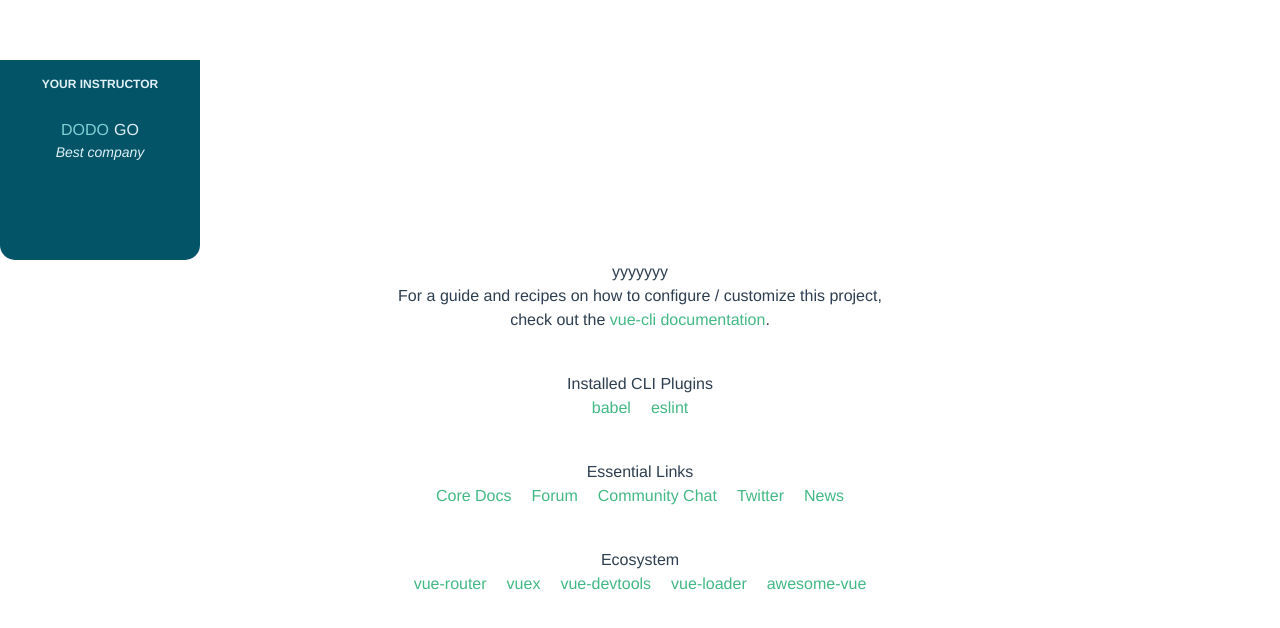
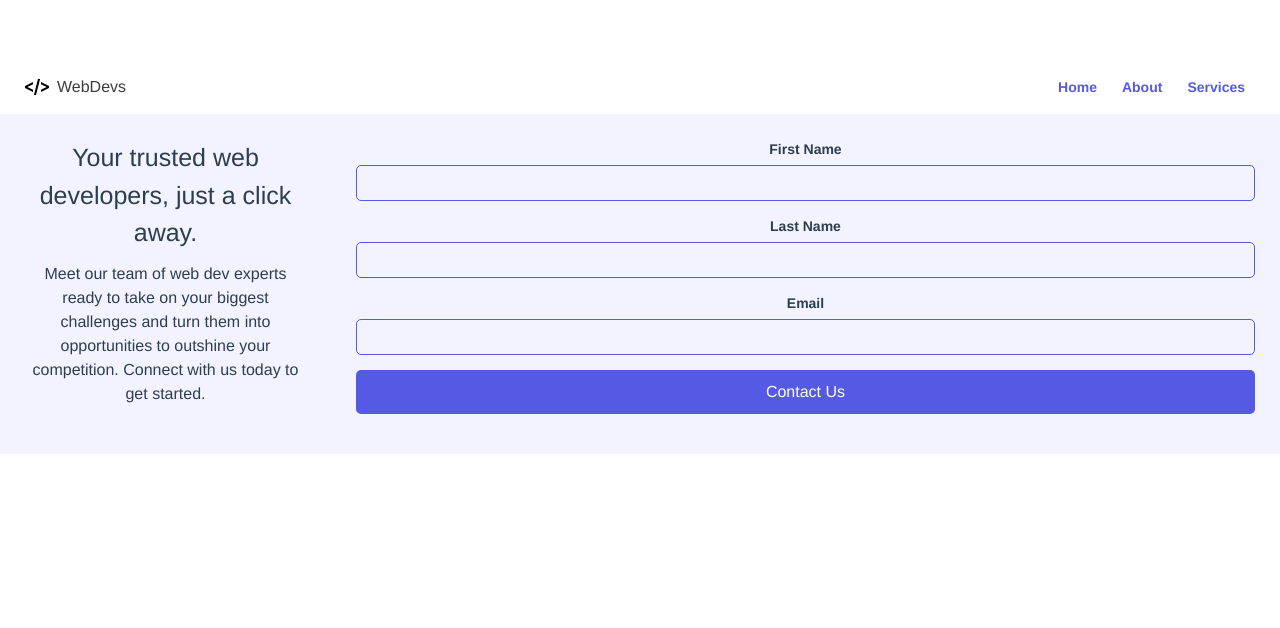
Before and after one commit to ga676005/Vue, a Vue app: page / in a window 1280 px wide. Shown: the top 628 px of the page. Built offline with nearby package versions, Linux system fonts and the light colour scheme.

Commit message:
Migrate content from scrimba to local environment

```diff
--- a/public/index.html
+++ b/public/index.html
@@ -17,6 +17,7 @@
     <strong>We're sorry but <%= htmlWebpackPlugin.options.title %> doesn't work properly without JavaScript enabled. Please enable it to continue.</strong>
   </noscript>
   <div id="app"></div>
+
   <!-- built files will be auto injected -->
 </body>
 
--- a/src/App.vue
+++ b/src/App.vue
@@ -1,18 +1,33 @@
 <template>
   <div id="app">
-    <Card name="Dodo Go" company="Best company" />
-    <HelloWorld msg="yyyyyyy" />
+    <Navigation />
+
+    <div class="hero-box">
+      <div class="hero-box-left">
+        <LargeText />
+        <MediumText />
+      </div>
+
+      <div class="hero-box-right">
+        <MyForm />
+      </div>
+    </div>
   </div>
 </template>
 
 <script>
-import Card from "./components/Card.vue";
-import HelloWorld from "./components/HelloWorld.vue";
+import MyForm from "./components/MyForm.vue";
+import Navigation from "./components/Navigation.vue";
+import LargeText from "./components/LargeText.vue";
+import MediumText from "./components/MediumText.vue";
+
 export default {
   name: "App",
   components: {
-    Card,
-    HelloWorld,
+    MyForm,
+    Navigation,
+    LargeText,
+    MediumText,
   },
 };
 </script>
@@ -26,4 +41,21 @@ export default {
   color: #2c3e50;
   margin-top: 60px;
 }
+body {
+  background: #fff;
+  color: #777;
+}
+
+.hero-box {
+  background: #f3f3ff;
+  display: flex;
+}
+.hero-box-left {
+  width: 400px;
+  margin: 25px;
+}
+.hero-box-right {
+  width: 100%;
+  margin: 25px;
+}
 </style>
--- a/src/components/Card.vue
+++ b/src/components/Card.vue
@@ -12,6 +12,8 @@
 
 <script>
 const UserCircle = require("./UserCircle");
+// 寫require沒用
+import UserCircle from "./UserCircle";
 
 export default {
   // module.exports = 改成 export default
--- /dev/null
+++ b/src/components/InputField.vue
@@ -0,0 +1,27 @@
+<template>
+  <div class="input-wrapper">
+    <label :for="id">{{ label }}</label>
+    <input type="text" :id="id" />
+  </div>
+</template>
+<script>
+export default {
+  props: {
+    label: String,
+    id: String,
+  },
+};
+</script>
+<style scoped>
+.input-wrapper > label {
+  font-size: 14px;
+  font-weight: bold;
+  margin-bottom: 5px;
+}
+.input-wrapper > input {
+  background: transparent;
+  border: 1px solid #555ae4;
+  border-radius: 5px;
+  padding: 5px;
+}
+</style>
--- /dev/null
+++ b/src/components/LargeText.vue
@@ -0,0 +1,9 @@
+<template>
+  <p class="large-text">Your trusted web developers, just a click away.</p>
+</template>
+<style scoped>
+.large-text {
+  font-size: 25px;
+  line-height: 1.5em;
+}
+</style>
--- /dev/null
+++ b/src/components/MediumText.vue
@@ -0,0 +1,12 @@
+<template>
+  <p class="medium-text">
+    Meet our team of web dev experts ready to take on your biggest challenges
+    and turn them into opportunities to outshine your competition. Connect with
+    us today to get started.
+  </p>
+</template>
+<style scoped>
+.medium-text {
+  margin-top: 10px;
+}
+</style>
--- /dev/null
+++ b/src/components/MyForm.vue
@@ -0,0 +1,44 @@
+<template>
+  <form method="post" action="#">
+    <InputField
+      v-for="input in inputs"
+      :label="input.label"
+      :id="input.id"
+      :key="input.id"
+    />
+    <div class="input-wrapper">
+      <button>Contact Us</button>
+    </div>
+  </form>
+</template>
+<script>
+import InputField from "./InputField";
+
+export default {
+  components: {
+    InputField,
+  },
+  data: function () {
+    return {
+      inputs: [
+        { label: "First Name", id: "first_name" },
+        { label: "Last Name", id: "last_name" },
+        { label: "Email", id: "email" },
+      ],
+    };
+  },
+};
+</script>
+<style>
+.input-wrapper {
+  display: flex;
+  flex-direction: column;
+  margin-bottom: 15px;
+}
+.input-wrapper > button {
+  background: #555ae4;
+  color: #fff;
+  border-radius: 5px;
+  padding: 10px;
+}
+</style>
--- /dev/null
+++ b/src/components/Navigation.vue
@@ -0,0 +1,120 @@
+<template>
+  <nav class="nav-wrapper">
+    <div class="logo">
+      <svg
+        xmlns="http://www.w3.org/2000/svg"
+        width="24"
+        height="24"
+        viewBox="0 0 24 24"
+      >
+        <path
+          d="M24 10.935v2.131l-8 3.947v-2.23l5.64-2.783-5.64-2.79v-2.223l8 3.948zm-16 3.848l-5.64-2.783 5.64-2.79v-2.223l-8 3.948v2.131l8 3.947v-2.23zm7.047-10.783h-2.078l-4.011 16h2.073l4.016-16z"
+        />
+      </svg>
+      <div class="ml-2">WebDevs</div>
+    </div>
+    <div class="flex">
+      <div v-for="item in nav" :key="item">
+        <a
+          :href="item.link"
+          class="link-item"
+          :class="[item.subLinkModal ? 'link-active' : '']"
+          @click="toggleSubModal(item)"
+        >
+          {{ item.title }}
+        </a>
+
+        <template v-if="item.subLinks && item.subLinkModal">
+          <div class="sublinks">
+            <a
+              v-for="subLink in item.subLinks"
+              v-bind:href="subLink.link"
+              :key="subLink"
+              class="link-item"
+              >{{ subLink.title }}</a
+            >
+          </div>
+        </template>
+      </div>
+    </div>
+  </nav>
+</template>
+<script>
+export default {
+  data: function () {
+    return {
+      nav: [
+        { title: "Home", link: "#home" },
+        {
+          title: "About",
+          link: "#about",
+          subLinks: [
+            { title: "History", link: "#history" },
+            { title: "Our Team", link: "#team" },
+          ],
+          subLinkModal: false,
+        },
+        {
+          title: "Services",
+          link: "#services",
+          subLinks: [
+            { title: "Audio", link: "#audio" },
+            { title: "Video", link: "#video" },
+            { title: "Web", link: "#web" },
+          ],
+          subLinkModal: false,
+        },
+      ],
+    };
+  },
+  methods: {
+    toggleSubModal: function (item) {
+      if (item.subLinks) {
+        item.subLinkModal = !item.subLinkModal;
+      }
+    },
+  },
+};
+</script>
+<style scoped>
+.logo {
+  color: #3d3d3d;
+  display: flex;
+}
+.nav-wrapper {
+  background: #ffffff;
+  display: flex;
+  justify-content: space-between;
+  padding: 15px 25px;
+}
+.link-item {
+  color: #555ae4;
+  font-weight: bold;
+  font-size: 14px;
+  padding: 5px 10px;
+  border-radius: 5px;
+  margin-left: 5px;
+  position: relative;
+}
+.link-item:active,
+.link-item:hover,
+.link-active {
+  background: #555ae4;
+  color: #fff;
+}
+.sublinks {
+  position: absolute;
+  top: 40px;
+  right: 10px;
+  align-items: flex-end;
+  display: flex;
+  flex-direction: column;
+  background: #3d3d3d;
+  padding: 10px;
+  border-radius: 5px;
+}
+.sublinks > a {
+  color: #eee;
+  width: 100px;
+}
+</style>
```
